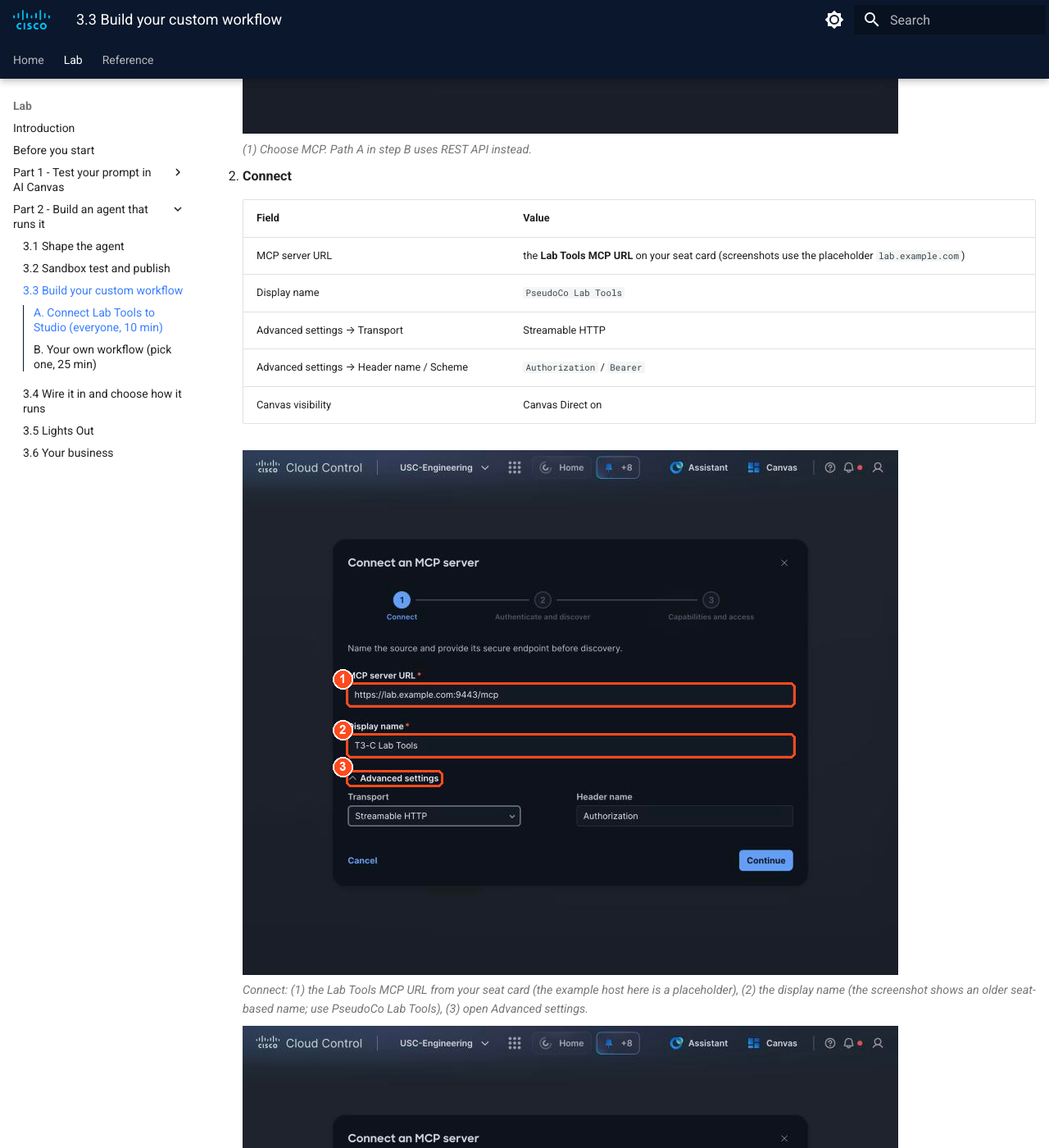
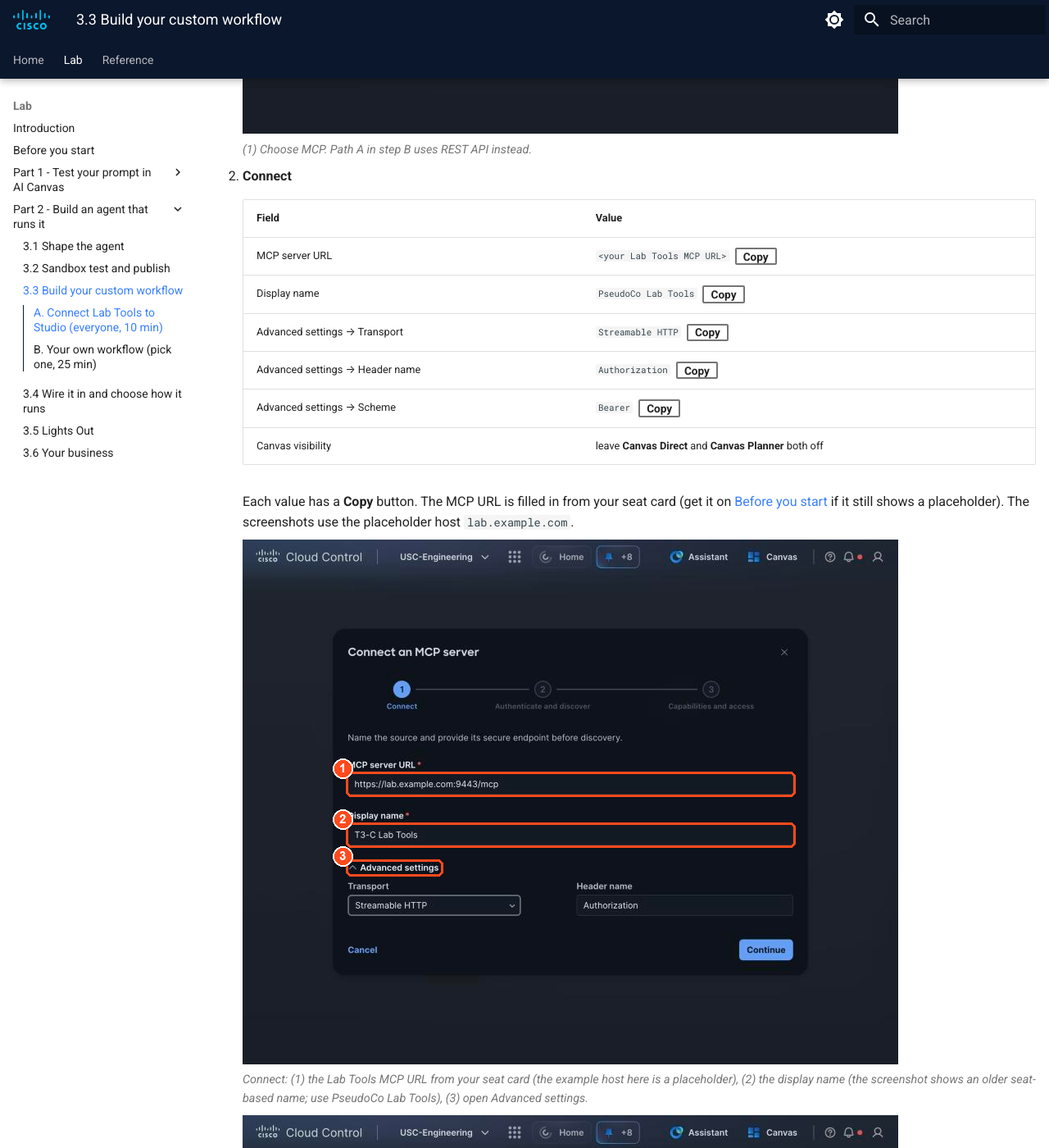
Before and after one commit to mokuma56/cloud-control-agent-lab-guide, an MkDocs documentation site: the page built from docs/part2/3-3-custom-workflow.md, in a window 1280 px wide and 1400 px high, scrolled down 1054 px. Shown: the whole window at 82% size. Built offline with MkDocs 1.6.1 and Material for MkDocs 9.7.7, drawn with Linux system fonts in a browser that asks for light colours; some of the changed text lies outside the part shown.

Commit message:
3.3 A: MCP URL from the seat card, copy buttons, Canvas visibility off
The connect table's values each get a Copy button, the MCP server URL is
filled in from the saved seat card, and step 3 has a "Copy my seat token"
button that never shows the token. Canvas Direct and Canvas Planner are
left off: the connector is always available in Studio, and Canvas already
uses Lab Tools from 1.1.

Co-Authored-By: Claude Opus 5.5 <noreply@anthropic.com>

```diff
--- a/docs/javascripts/seatcard.js
+++ b/docs/javascripts/seatcard.js
@@ -92,6 +92,30 @@ button.ok{background:#2e8540;color:#fff}p{color:var(--muted);font-size:12px}</st
   }
 
   /* Personalize the copy-paste blocks on every page from the card saved in this browser. */
+  /* Copy buttons on the values in a .sc-copytable (3.3 A), and a no-display "Copy my seat token" button. */
+  function copyButton(getText, label) {
+    const b = document.createElement("button");
+    b.type = "button"; b.className = "md-button sc-copy sc-copy-inline"; b.textContent = label || "Copy";
+    b.addEventListener("click", async () => {
+      const t = getText(), old = b.textContent;
+      try { await navigator.clipboard.writeText(t); b.textContent = "Copied"; }
+      catch { b.textContent = "Select and copy"; }
+      setTimeout(() => (b.textContent = old), 1500);
+    });
+    return b;
+  }
+  function copyables(c) {
+    document.querySelectorAll(".sc-copytable td code").forEach(code => {
+      if (code.nextElementSibling && code.nextElementSibling.classList.contains("sc-copy-inline")) return;
+      code.after(copyButton(() => code.textContent));
+    });
+    document.querySelectorAll(".sc-tokenbtn").forEach(el => {
+      el.innerHTML = "";
+      if (c && c.token) el.appendChild(copyButton(() => c.token, "Copy my seat token"));
+      else el.innerHTML = '(from your <a href="../../setup/#your-seat-card">seat card</a>)';
+    });
+  }
+
   function personalize() {
     const saved = load(), c = saved && saved.card;
     document.querySelectorAll(".sc-autofill").forEach(el => {
@@ -104,15 +128,16 @@ button.ok{background:#2e8540;color:#fff}p{color:var(--muted);font-size:12px}</st
            <a href="${esc(el.dataset.setup || "../../setup/")}#your-seat-card">Before you start</a> and reload
            this page: the parts in brackets are then filled in with the service your table protects.</p>`;
     });
-    if (!c) return;
+    if (!c) { copyables(null); return; }
     const fills = [
       ["[the service I protect]", c.protects],
       ["[Directory Services Night Watch]", c.agent_name],
       ["[PseudoCo's core directory services (AD-1)]", c.protects],
       ["<your seat>", c.seat],
       ["T3-C test", c.seat + " test"],
+      ["<your Lab Tools MCP URL>", c.mcp_url],
     ].filter(([, v]) => v);
-    const inline = fills.filter(([k]) => k === "<your seat>");     // in running text only the seat is safe to fill
+    const inline = fills.filter(([k]) => k === "<your seat>" || k === "<your Lab Tools MCP URL>");   // safe in running text
     document.querySelectorAll(".md-content pre code, .md-content :not(pre) > code").forEach(code => {
       const list = code.parentElement.tagName === "PRE" ? fills : inline;
       const walk = document.createTreeWalker(code, NodeFilter.SHOW_TEXT);
@@ -131,6 +156,7 @@ button.ok{background:#2e8540;color:#fff}p{color:var(--muted);font-size:12px}</st
         n.parentNode.replaceChild(frag, n);
       });
     });
+    copyables(c);
     document.querySelectorAll(".md-content table").forEach(tbl => {      // 3.1: highlight my table's row
       const head = [...tbl.querySelectorAll("thead th")].map(th => th.textContent.trim());
       if (head[0] !== "Table" || !head.includes("Protects")) return;
--- a/docs/part2/3-3-custom-workflow.md
+++ b/docs/part2/3-3-custom-workflow.md
@@ -19,13 +19,22 @@ server: one URL for all 30 seats, and your seat token decides which seat you are
 
 2. **Connect**
 
+    <div class="sc-copytable" markdown>
+
     | Field | Value |
     | --- | --- |
-    | MCP server URL | the **Lab Tools MCP URL** on your seat card (screenshots use the placeholder `lab.example.com`) |
+    | MCP server URL | `<your Lab Tools MCP URL>` |
     | Display name | `PseudoCo Lab Tools` |
-    | Advanced settings → Transport | Streamable HTTP |
-    | Advanced settings → Header name / Scheme | `Authorization` / `Bearer` |
-    | Canvas visibility | Canvas Direct on |
+    | Advanced settings → Transport | `Streamable HTTP` |
+    | Advanced settings → Header name | `Authorization` |
+    | Advanced settings → Scheme | `Bearer` |
+    | Canvas visibility | leave **Canvas Direct** and **Canvas Planner** both off |
+
+    </div>
+
+    Each value has a **Copy** button. The MCP URL is filled in from your seat card (get it on
+    [Before you start](../setup.md#your-seat-card) if it still shows a placeholder). The screenshots use
+    the placeholder host `lab.example.com`.
 
     ![09a-mcp-connect](../img/09a-mcp-connect.png){ loading=lazy }
 
@@ -33,12 +42,19 @@ server: one URL for all 30 seats, and your seat token decides which seat you are
 
     ![09b-mcp-advanced](../img/09b-mcp-advanced.png){ loading=lazy }
 
-    *Advanced settings: (1) Streamable HTTP, (2) header Authorization, (3) scheme Bearer, (4) Canvas Direct on.*
+    *Advanced settings: (1) Streamable HTTP, (2) header Authorization, (3) scheme Bearer, (4) Canvas visibility: leave both boxes off (this screenshot is from an older build with Canvas Direct ticked).*
+
+    !!! question "Why not Canvas Direct or Canvas Planner?"
+        Studio says it on this screen: the connector is always available in Studio, and the two boxes only
+        expose it to Canvas as well. Your agent runs in Studio, so it does not need them. Canvas already
+        reaches Lab Tools through the integration you set up in 1.1 (see
+        [Two ways in](../part1/1-1-orientation.md#two-ways-in-openapi-for-canvas-mcp-for-agents)), and a
+        second copy of the same tools in Canvas only invites it to mix the two.
 
 
 
 3. **Authenticate and discover**: authentication **API key / bearer token**, paste your **seat
-   token**, then **Discover tools**. You should see **10 tools**:
+   token** <span class="sc-tokenbtn"></span>, then **Discover tools**. You should see **10 tools**:
    `get_my_watch_scope`, `get_my_security_events`, `get_recent_changes`, `get_business_services`,
    `get_oncall`, `get_saas_status`, `signal_issue`, `clear_issue`, `get_light_status`, `stop_my_lane`.
 
--- a/docs/stylesheets/extra.css
+++ b/docs/stylesheets/extra.css
@@ -75,3 +75,6 @@
   background-color: #2fbf71;
   -webkit-mask-image: var(--md-tasklist-icon--checked); mask-image: var(--md-tasklist-icon--checked);
 }
+/* Copy buttons next to values in a table (3.3 A) and the seat token button */
+.sc-copy-inline.md-button { margin-left: .5em; padding: .05em .6em; font-size: .68rem; vertical-align: middle; }
+.sc-copytable td { white-space: normal; }
```
